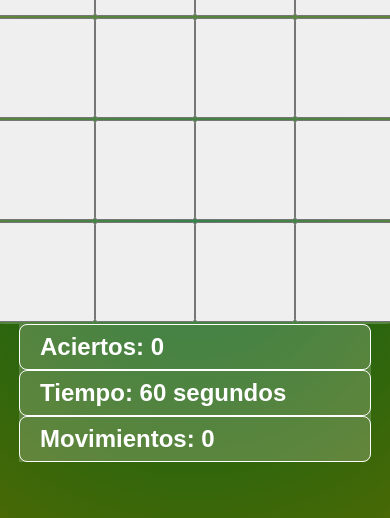
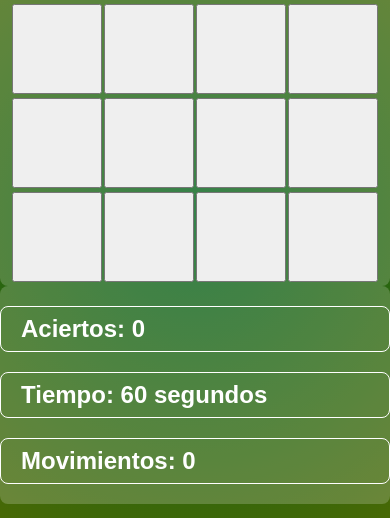
Before and after one commit to CarlosGomezCebrian/memoriaTukari, a plain HTML site: page index.html in a window 390 px wide. Shown: the part 151-669 px from the top of the page. Drawn offline with Linux system fonts and the light colour scheme.

Commit message:
Se arreglan los estilos mediaQueri

```diff
--- a/index.html
+++ b/index.html
@@ -34,28 +34,28 @@
             <h1>Juego de memoria Tukari</h1>
             <table>
                 <tr>
-                    <td><button id="0" onclick="destapar(0)"></button></td>
-                    <td><button id="1" onclick="destapar(1)"></button></td>
-                    <td><button id="2" onclick="destapar(2)"></button></td>
-                    <td><button id="3" onclick="destapar(3)"></button></td>
+                    <td title="Ckick Para comenzar el juego"><button id="0" onclick="destapar(0)"></button></td>
+                    <td title="Ckick Para comenzar el juego"><button id="1" onclick="destapar(1)"></button></td>
+                    <td title="Ckick Para comenzar el juego"><button id="2" onclick="destapar(2)"></button></td>
+                    <td title="Ckick Para comenzar el juego"><button id="3" onclick="destapar(3)"></button></td>
                 </tr>
                 <tr>
-                    <td><button id="4" onclick="destapar(4)"></button></td>
-                    <td><button id="5" onclick="destapar(5)"></button></td>
-                    <td><button id="6" onclick="destapar(6)"></button></td>
-                    <td><button id="7" onclick="destapar(7)"></button></td>
+                    <td title="Ckick Para comenzar el juego"><button id="4" onclick="destapar(4)"></button></td>
+                    <td title="Ckick Para comenzar el juego"><button id="5" onclick="destapar(5)"></button></td>
+                    <td title="Ckick Para comenzar el juego"><button id="6" onclick="destapar(6)"></button></td>
+                    <td title="Ckick Para comenzar el juego"><button id="7" onclick="destapar(7)"></button></td>
                 </tr>
                 <tr>
-                    <td><button id="8" onclick="destapar(8)"></button></td>
-                    <td><button id="9" onclick="destapar(9)"></button></td>
-                    <td><button id="10" onclick="destapar(10)"></button></td>
-                    <td><button id="11" onclick="destapar(11)"></button></td>
+                    <td title="Ckick Para comenzar el juego"><button id="8" onclick="destapar(8)"></button></td>
+                    <td title="Ckick Para comenzar el juego"><button id="9" onclick="destapar(9)"></button></td>
+                    <td title="Ckick Para comenzar el juego"><button id="10" onclick="destapar(10)"></button></td>
+                    <td title="Ckick Para comenzar el juego"><button id="11" onclick="destapar(11)"></button></td>
                 </tr>
                 <tr>
-                    <td><button id="12" onclick="destapar(12)"></button></td>
-                    <td><button id="13" onclick="destapar(13)"></button></td>
-                    <td><button id="14" onclick="destapar(14)"></button></td>
-                    <td><button id="15" onclick="destapar(15)"></button></td>
+                    <td title="Ckick Para comenzar el juego"><button id="12" onclick="destapar(12)"></button></td>
+                    <td title="Ckick Para comenzar el juego"><button id="13" onclick="destapar(13)"></button></td>
+                    <td title="Ckick Para comenzar el juego"><button id="14" onclick="destapar(14)"></button></td>
+                    <td title="Ckick Para comenzar el juego"><button id="15" onclick="destapar(15)"></button></td>
                 </tr>
             </table>
 
--- a/style.css
+++ b/style.css
@@ -15,36 +15,31 @@ body {
 }
 /*https://cssgradient.io para extraer codigo con efectos */
 main {
-  width: 730px;
+  width: 800px;
   margin: 10% auto ;
   display: flex;
   align-items: center;
 }
 .seccion1 {
-  width: 60%;
+  width: 65%;
   height: auto;
   background-color: rgba(255, 255, 255, 0.2);
   padding: 0 10px 10px 10px;
   border-radius: 8px;
 }
-table{
-  width: 100%;
-  border-collapse: collapse;
-}
+
 h1 {
   text-align: center;
 }
 button {
-  width: 100px;
-  height: 100px;
+  width: 120px;
+  height: 120px;
   color: white;
-}
-button:hover {
   cursor: pointer;
 }
 .seccion2 {
   background-color: rgba(255, 255, 255, 0.2);
-  width: 40%;
+  width: 35%;
   height: 400px;
   border-top-right-radius: 8px;
   border-bottom-right-radius: 8px;
@@ -57,6 +52,7 @@ button:hover {
   border-radius: 8px;
   padding: 8px 20px;
   box-sizing: border-box;
+  margin: revert-layer;
 }
 img{
   width: 95%;
@@ -84,23 +80,64 @@ footer{
 .linkedinImage{
   padding: 4px;
 }
+table{
+  margin: auto;
+}
 @media (max-width: 730px) {
   main{
-    width: 95%;
+    width: 100%;
+    margin: 0;
+    margin-top: 8%;
     flex-direction: column;
     align-items: center;
   }
   .seccion1{
-    width: auto;
+    width: 95%;
     padding: 0;
   }
   .seccion2{
     width: 95%;
     padding: 0;
+    border-radius: 8px;
     height: auto;
   }
   .estadisticas {
     width: auto;
     height: auto;
   }
+
 }
+@media (max-width: 520px) {
+
+  button {
+    width: 110px;
+    height: 110px;
+  }
+}
+
+@media (max-width: 470px) {
+
+    button {
+      width: 100px;
+      height: 100px;
+    }
+}
+
+@media (max-width: 430px) {
+
+  button {
+    width: 90px;
+    height: 90px;
+  }
+  .seccion1, .seccion2{
+    width: 100%;
+  }
+}
+
+@media (max-width: 370px) {
+    button {
+      width: 85px;
+      height: 85px;
+    }
+
+}
```
